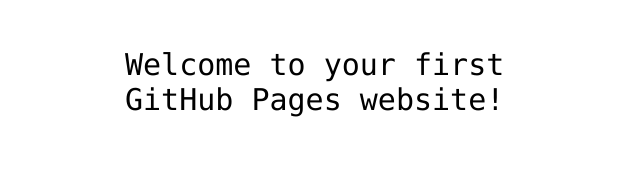
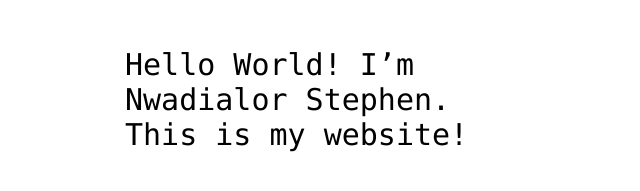
Before and after one commit to n-stephen/hello-world, a plain HTML site: page index.html in a window 1280 px wide. Shown: the part 341-532 px from the top of the page, without its empty margins (315-955 px from the left). Drawn offline with Linux system fonts and the light colour scheme.

Commit message:
Update index.html

```diff
--- a/index.html
+++ b/index.html
@@ -12,7 +12,7 @@
 <img src="https://octodex.github.com/images/daftpunktocat-thomas.gif" id="octocat" alt="octocat-gif" />
 
 <!-- Change this code here by copy and pasting your template on line 15 -->
-<p>Welcome to your first GitHub Pages website!</p>
+<p>Hello World! I’m Nwadialor Stephen. This is my website!</p>
 
 </body>
 </html>
```
